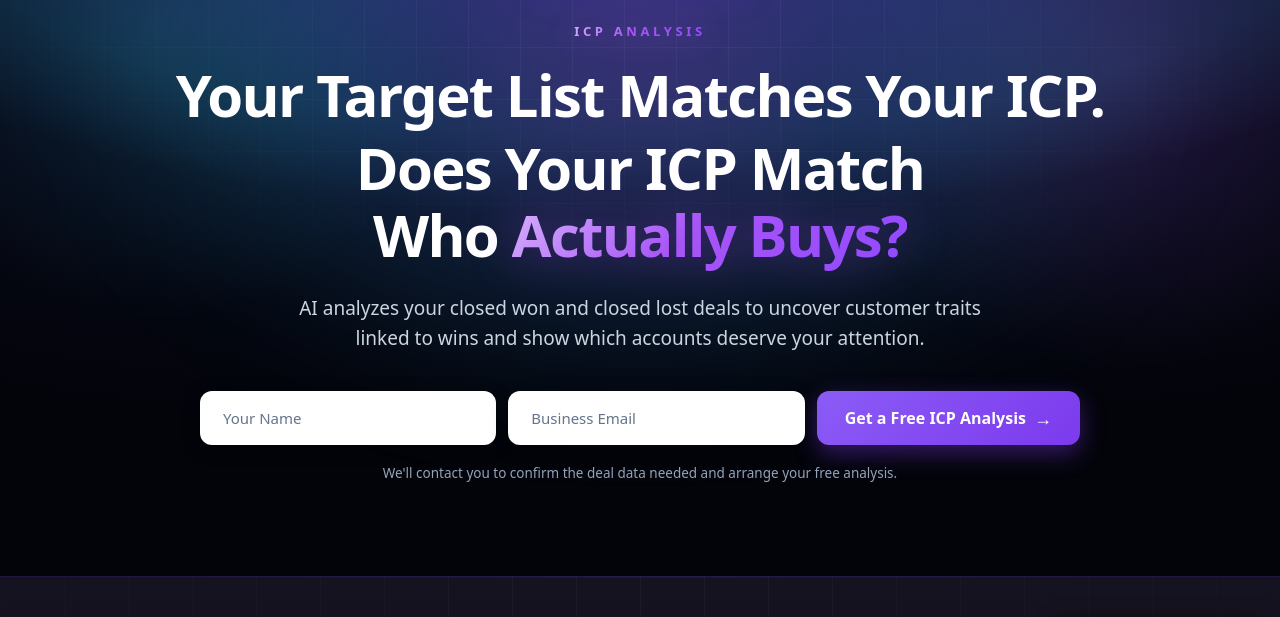
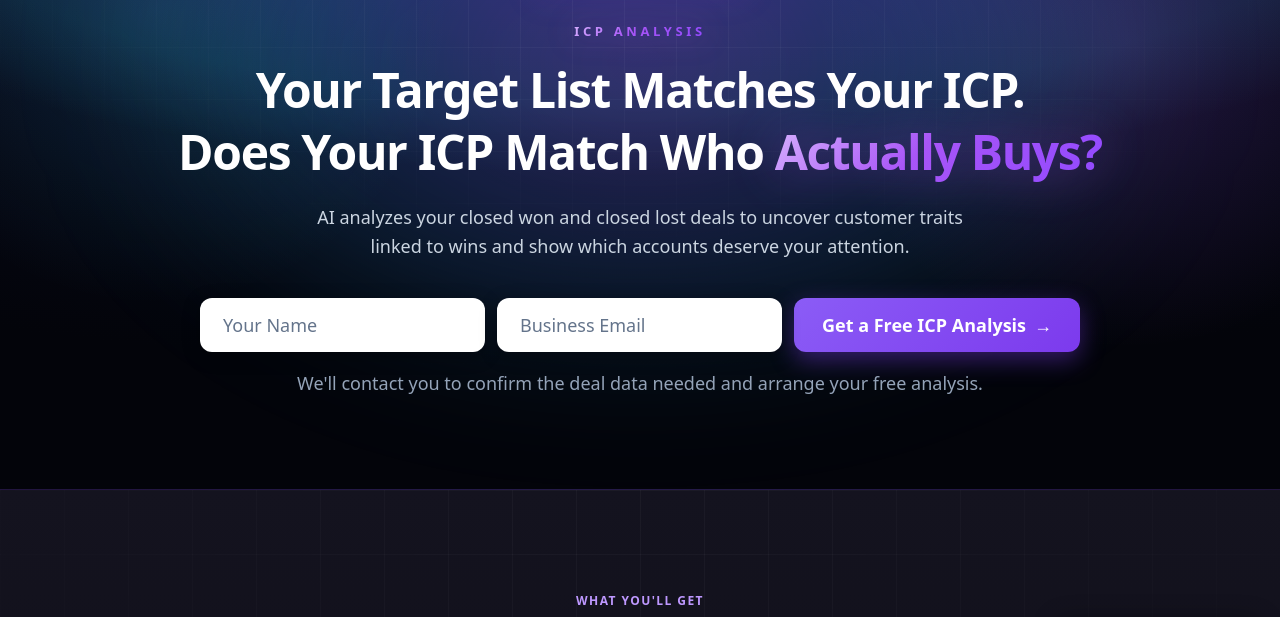
Before and after one commit to mohitkumar-designer/icp-landing-page, a website: page index.html in a window 1280 px wide. Shown: the part 109-726 px from the top of the page. Drawn offline with Linux system fonts and the light colour scheme.

Commit message:
style(hero): update font sizes for headline, subtitle and form inputs

```diff
--- a/index.html
+++ b/index.html
@@ -467,7 +467,7 @@
 
     .hero-headline {
       font-family: var(--font-display);
-      font-size: 58px;
+      font-size: 48px;
       line-height: 1.15;
       font-weight: 700;
       letter-spacing: -0.028em;
@@ -511,7 +511,7 @@
 
     .hero-subtitle {
       font-family: var(--font-sans);
-      font-size: 19px;
+      font-size: 18px;
       line-height: 1.6;
       color: #cbd5e1;
       max-width: 840px;
@@ -525,6 +525,7 @@
         font-size: 16px;
         margin-bottom: 28px;
       }
+
       .desk-br {
         display: none;
       }
@@ -558,7 +559,7 @@
       height: 54px;
       padding: 0 22px;
       font-family: var(--font-sans);
-      font-size: 15px;
+      font-size: 18px;
       font-weight: 500;
       color: #0f172a;
       background: #ffffff;
@@ -609,7 +610,7 @@
       background: linear-gradient(135deg, #8b5cf6 0%, #7c3aed 100%);
       color: #ffffff;
       font-family: var(--font-sans);
-      font-size: 16px;
+      font-size: 18px;
       font-weight: 600;
       cursor: pointer;
       white-space: nowrap;
@@ -640,7 +641,7 @@
 
     .hero-form-post {
       font-family: var(--font-sans);
-      font-size: 13.5px;
+      font-size: 18px;
       line-height: 1.5;
       color: #94a3b8;
       margin-top: 18px;
@@ -1020,11 +1021,13 @@
         gap: 4px;
         padding: 6px 0;
       }
+
       .bgroup-head {
         grid-column: 1;
         grid-row: auto;
         margin-bottom: 4px;
       }
+
       .bgroup .brow:nth-child(2),
       .bgroup .brow:nth-child(3) {
         grid-column: 1;
@@ -1064,9 +1067,11 @@
       0% {
         transform: scaleX(0.88);
       }
+
       60% {
         transform: scaleX(1.025);
       }
+
       100% {
         transform: scaleX(1);
       }
@@ -1076,6 +1081,7 @@
       0% {
         filter: brightness(1.15) drop-shadow(0 0 6px rgba(168, 85, 247, 0.5));
       }
+
       100% {
         filter: brightness(1.3) drop-shadow(0 0 14px rgba(192, 132, 252, 0.85));
       }
@@ -1296,6 +1302,7 @@
       0% {
         filter: drop-shadow(0 0 10px rgba(145, 73, 255, 0.7));
       }
+
       100% {
         filter: drop-shadow(0 0 18px rgba(192, 132, 252, 0.95));
       }
@@ -1462,17 +1469,17 @@
       -webkit-backdrop-filter: blur(24px);
       overflow: hidden;
       transition: transform 0.45s cubic-bezier(0.16, 1, 0.3, 1),
-                  border-color 0.45s cubic-bezier(0.16, 1, 0.3, 1),
-                  box-shadow 0.45s cubic-bezier(0.16, 1, 0.3, 1);
+        border-color 0.45s cubic-bezier(0.16, 1, 0.3, 1),
+        box-shadow 0.45s cubic-bezier(0.16, 1, 0.3, 1);
     }
 
     .moon-content-overlay:hover {
       transform: translateY(-4px);
       border-color: rgba(192, 132, 252, 0.5);
       box-shadow: 0 0 0 1px rgba(192, 132, 252, 0.3),
-                  0 36px 90px -16px rgba(0, 0, 0, 0.92),
-                  0 0 85px rgba(168, 85, 247, 0.3),
-                  inset 0 1px 0 rgba(255, 255, 255, 0.22);
+        0 36px 90px -16px rgba(0, 0, 0, 0.92),
+        0 0 85px rgba(168, 85, 247, 0.3),
+        inset 0 1px 0 rgba(255, 255, 255, 0.22);
     }
 
     .moon-content-overlay::before {
@@ -1750,7 +1757,8 @@
 
       <!-- Subtitle -->
       <p class="hero-subtitle">
-        AI analyzes your closed won and closed lost deals to uncover customer traits<br class="desk-br"> linked to wins and show which accounts deserve your attention.
+        AI analyzes your closed won and closed lost deals to uncover customer traits<br class="desk-br"> linked to wins
+        and show which accounts deserve your attention.
       </p>
 
       <!-- Unified Inline Lead Form -->
```
